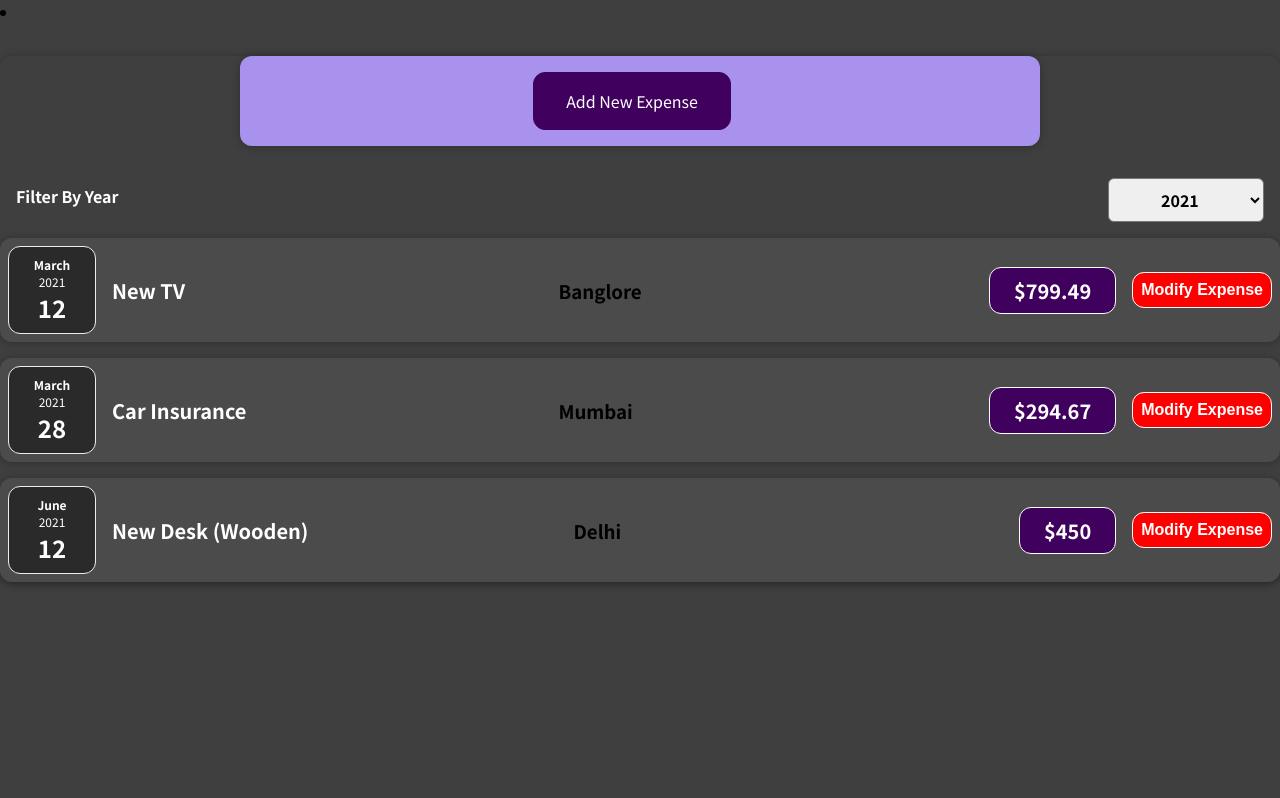
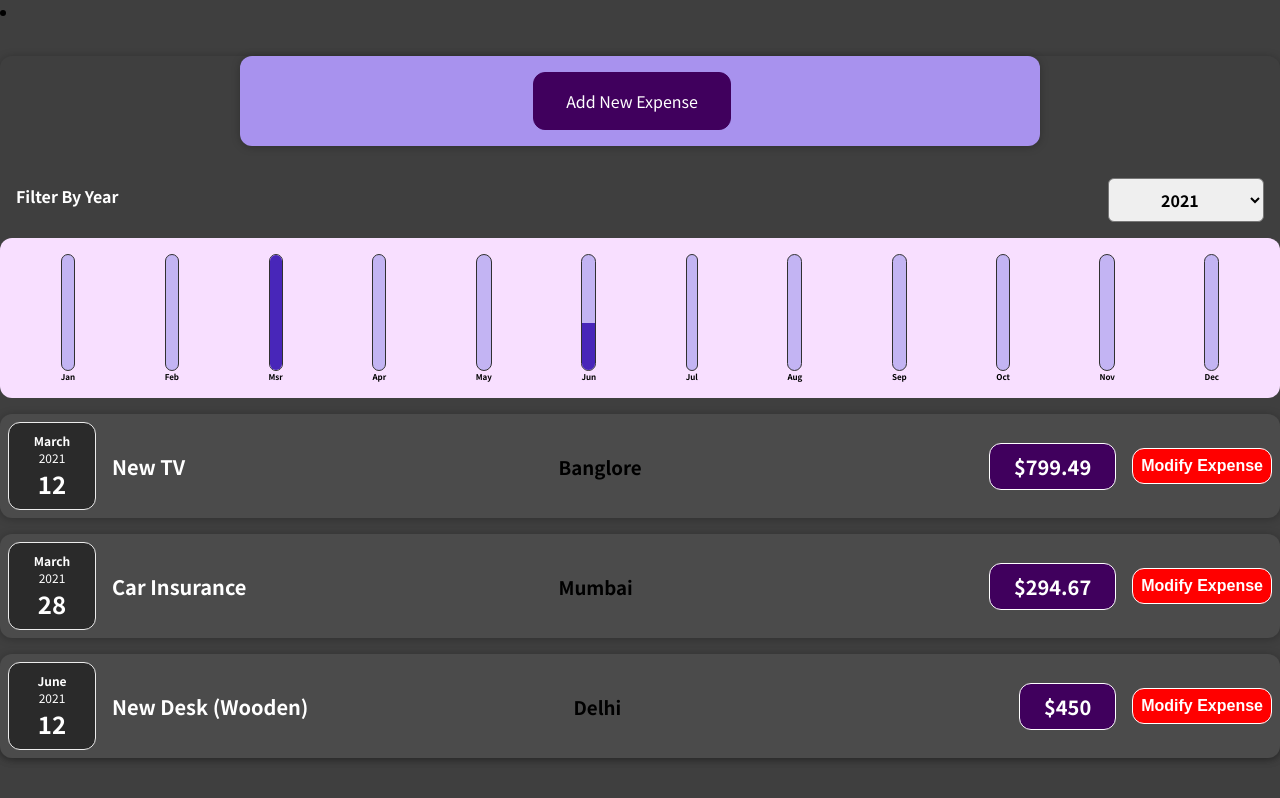
Before and after one commit to VinothKumar6595/React, a React (Create React App) app in the folder react-complete-guide/: page / in a window 1280 px wide. Built offline with nearby package versions, Linux system fonts and the light colour scheme.

Commit message:
App with Chart

```diff
--- a/react-complete-guide/src/App.js
+++ b/react-complete-guide/src/App.js
@@ -1,8 +1,9 @@
 import React, { useState } from "react";
-import NewExpense from "./components/Expenses/NewExpense";
+import NewExpense from "./components/New Expenses/NewExpense";
 import ExpenseFilter from "./components/Expenses/ExpenseFilter";
 import Card from "./components/UI/Card";
-import ExpenseList from "./components/Expenses/ExpensesList";
+import ExpenseList from "./components/New Expenses/ExpenseList";
+import ExpensesChart from "./components/Expenses/ExpensesChart";
 
 const DUMMYEXPENSES = [
   {
@@ -61,6 +62,7 @@
           selected={filteredYear}
           onChangeFilter={filterChangeHandler}
         ></ExpenseFilter>
+        <ExpensesChart expenses={filteredExpenses} />
         <ExpenseList items={filteredExpenses}></ExpenseList>
       </Card>
     </li>
--- /dev/null
+++ b/react-complete-guide/src/components/Chart/Chart.css
@@ -0,0 +1,9 @@
+.chart {
+  padding: 1rem;
+  border-radius: 12px;
+  background-color: #f8dfff;
+  text-align: center;
+  display: flex;
+  justify-content: space-around;
+  height: 10rem;
+}
--- /dev/null
+++ b/react-complete-guide/src/components/Chart/Chart.js
@@ -0,0 +1,22 @@
+import React from "react";
+import ChartBar from "./ChartBar";
+import "./Chart.css";
+
+const Chart = (props) => {
+  const dataPointValues = props.dataPoints.map((dataPoint) => dataPoint.value);
+  const totalMaximum = Math.max(...dataPointValues);
+  return (
+    <div className="chart">
+      {props.dataPoints.map((dataPoint) => (
+        <ChartBar
+          label={dataPoint.label}
+          value={dataPoint.value}
+          maxValue={totalMaximum}
+          key={dataPoint.label}
+        />
+      ))}
+    </div>
+  );
+};
+
+export default Chart;
--- /dev/null
+++ b/react-complete-guide/src/components/Chart/ChartBar.css
@@ -0,0 +1,30 @@
+.chart-bar {
+  height: 100%;
+  display: flex;
+  flex-direction: column;
+  align-items: center;
+}
+
+.chart-bar__inner {
+  height: 100%;
+  width: 100%;
+  border: 1px solid #313131;
+  border-radius: 12px;
+  background-color: #c3b4f3;
+  overflow: hidden;
+  display: flex;
+  flex-direction: column;
+  justify-content: flex-end;
+}
+
+.chart-bar__fill {
+  background-color: #4826b9;
+  width: 100%;
+  transition: all 0.3s ease-out;
+}
+
+.chart-bar__label {
+  font-weight: bold;
+  font-size: 0.5rem;
+  text-align: center;
+}
--- /dev/null
+++ b/react-complete-guide/src/components/Chart/ChartBar.js
@@ -0,0 +1,22 @@
+import React from "react";
+import "./ChartBar.css";
+
+const ChartBar = (props) => {
+  let barFillHeight = "0%";
+  if (props.maxValue > 0) {
+    barFillHeight = Math.round((props.value / props.maxValue) * 100) + "%";
+  }
+  return (
+    <div className="chart-bar">
+      <div className="chart-bar__inner">
+        <div
+          className="chart-bar__fill"
+          style={{ height: barFillHeight }}
+        ></div>
+      </div>
+      <div className="chart-bar__label">{props.label}</div>
+    </div>
+  );
+};
+
+export default ChartBar;
--- /dev/null
+++ b/react-complete-guide/src/components/Expenses/ExpensesChart.js
@@ -0,0 +1,63 @@
+import React from "react";
+import "../Chart/Chart";
+import Chart from "../Chart/Chart";
+const ExpensesChart = (props) => {
+  const chartDataPoints = [
+    {
+      label: "Jan",
+      value: 0,
+    },
+    {
+      label: "Feb",
+      value: 0,
+    },
+    {
+      label: "Msr",
+      value: 0,
+    },
+    {
+      label: "Apr",
+      value: 0,
+    },
+    {
+      label: "May",
+      value: 0,
+    },
+    {
+      label: "Jun",
+      value: 0,
+    },
+    {
+      label: "Jul",
+      value: 0,
+    },
+    {
+      label: "Aug",
+      value: 0,
+    },
+    {
+      label: "Sep",
+      value: 0,
+    },
+    {
+      label: "Oct",
+      value: 0,
+    },
+    {
+      label: "Nov",
+      value: 0,
+    },
+    {
+      label: "Dec",
+      value: 0,
+    },
+  ];
+
+  for (const expense of props.expenses) {
+    const expenseMonth = expense.date.getMonth();
+    chartDataPoints[expenseMonth].value += expense.amount;
+  }
+  return <Chart dataPoints={chartDataPoints} />;
+};
+
+export default ExpensesChart;
--- a/react-complete-guide/src/components/Expenses/ExpensesList.js
+++ b/react-complete-guide/src/components/New Expenses/ExpenseList.js
@@ -1,6 +1,6 @@
 import React from "react";
-import "./ExpensesList.css";
-import ExpenseItem from "./ExpenseItem";
+import "./ExpenseList.css";
+import ExpenseItem from "../Expenses/ExpenseItem";
 const ExpenseList = (props) => {
   if (props.items.length === 1) {
     return props.items.map((expense) => (
--- a/react-complete-guide/src/components/Expenses/NewExpense.js
+++ b/react-complete-guide/src/components/New Expenses/NewExpense.js
@@ -1,5 +1,5 @@
 import React, { useState } from "react";
-import ExpenseForm from "./ExpenseForm";
+import ExpenseForm from "../Expenses/ExpenseForm";
 import "./NewExpense.css";
 
 const NewExpense = (props) => {
```
Also changed, not shown: react-complete-guide/src/components/New Expenses/ExpenseList.css (renamed from react-complete-guide/src/components/Expenses/ExpensesList.css), react-complete-guide/src/components/New Expenses/NewExpense.css (renamed from react-complete-guide/src/components/Expenses/NewExpense.css).
